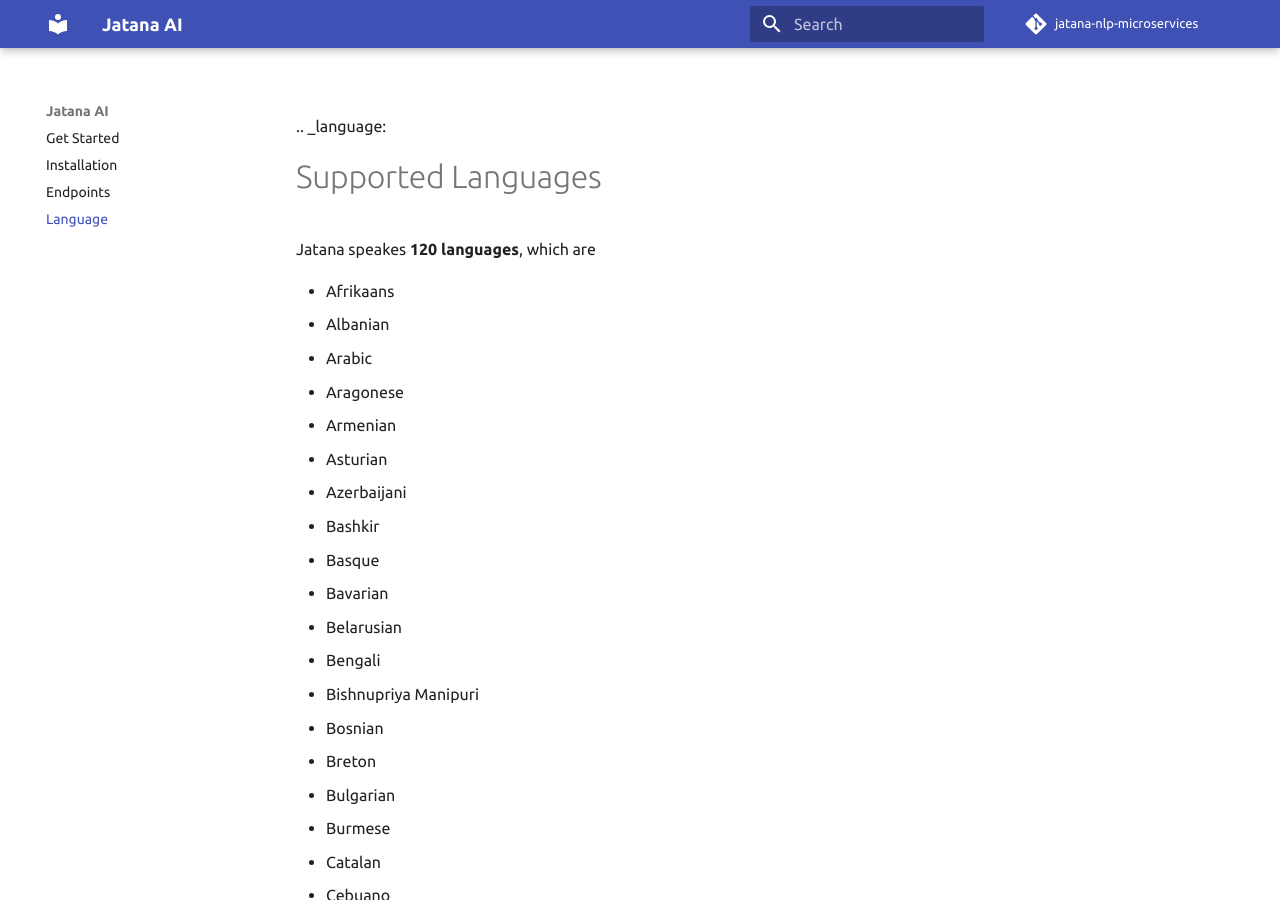
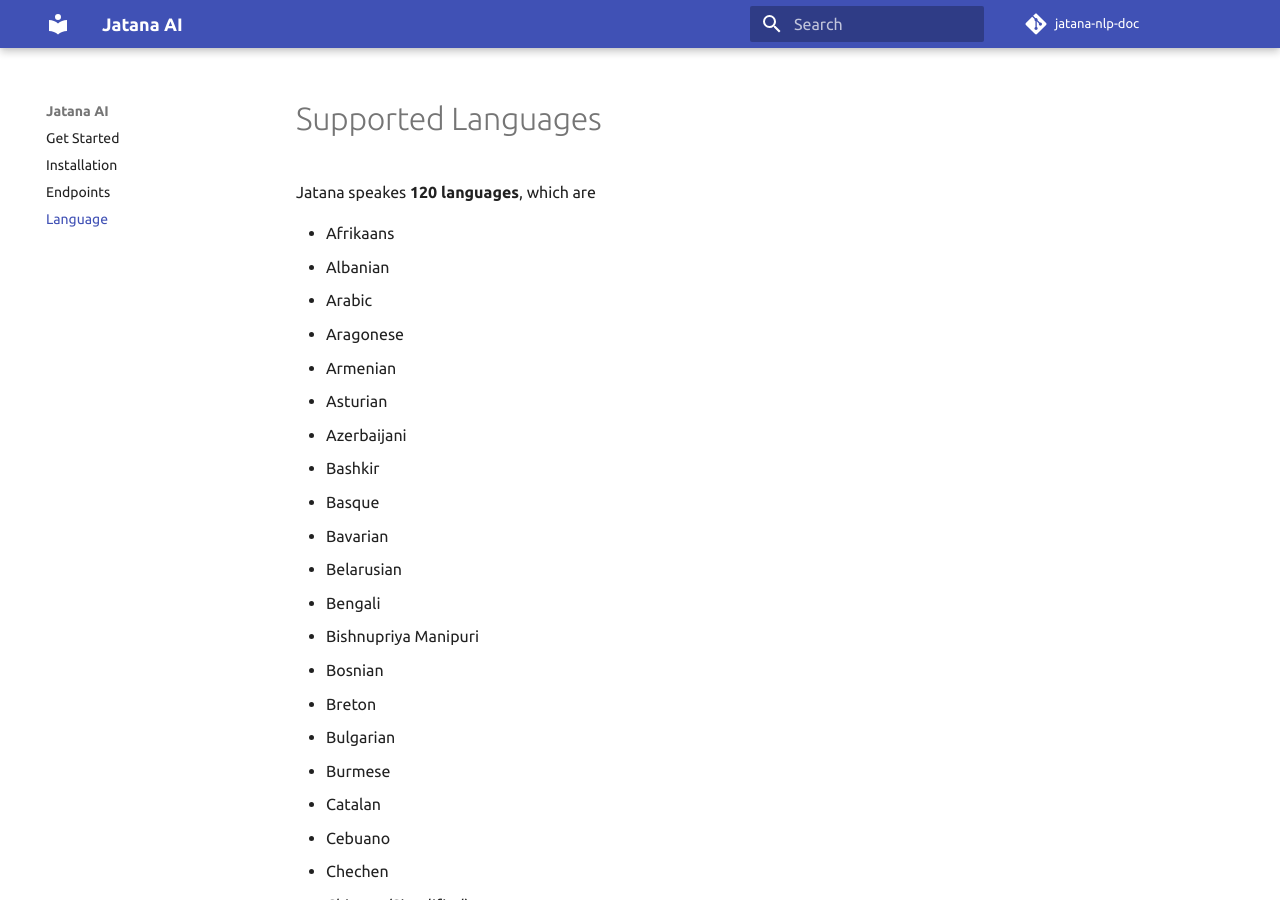
Before and after one commit to goodrahstar/jatana-nlp-doc, an MkDocs documentation site: the page built from docs/language.md, in a window 1280 px wide and 900 px high. Built offline with MkDocs 1.6.1 and Material for MkDocs 9.7.7, drawn with Linux system fonts in a browser that asks for light colours; comment, search, counter and statistics services are not loaded.

Commit message:
fix repo link

```diff
--- a/docs/language.md
+++ b/docs/language.md
@@ -1,8 +1,4 @@
-.. _language:
-
-Supported Languages
-====================
-
+# Supported Languages
 Jatana speakes **120 languages**, which are
 
 
--- a/mkdocs.yml
+++ b/mkdocs.yml
@@ -7,8 +7,8 @@
 
 
 # Repository
-repo_name: 'jatana-nlp-microservices'
-repo_url: 'https://github.com/jatana-ai/jatana-nlp-microservices'
+repo_name: 'jatana-nlp-doc'
+repo_url: 'https://github.com/goodrahstar/jatana-nlp-doc/'
 
 # Copyright
 copyright: 'Copyright &copy; 2019 Rahul Kumar'
```
